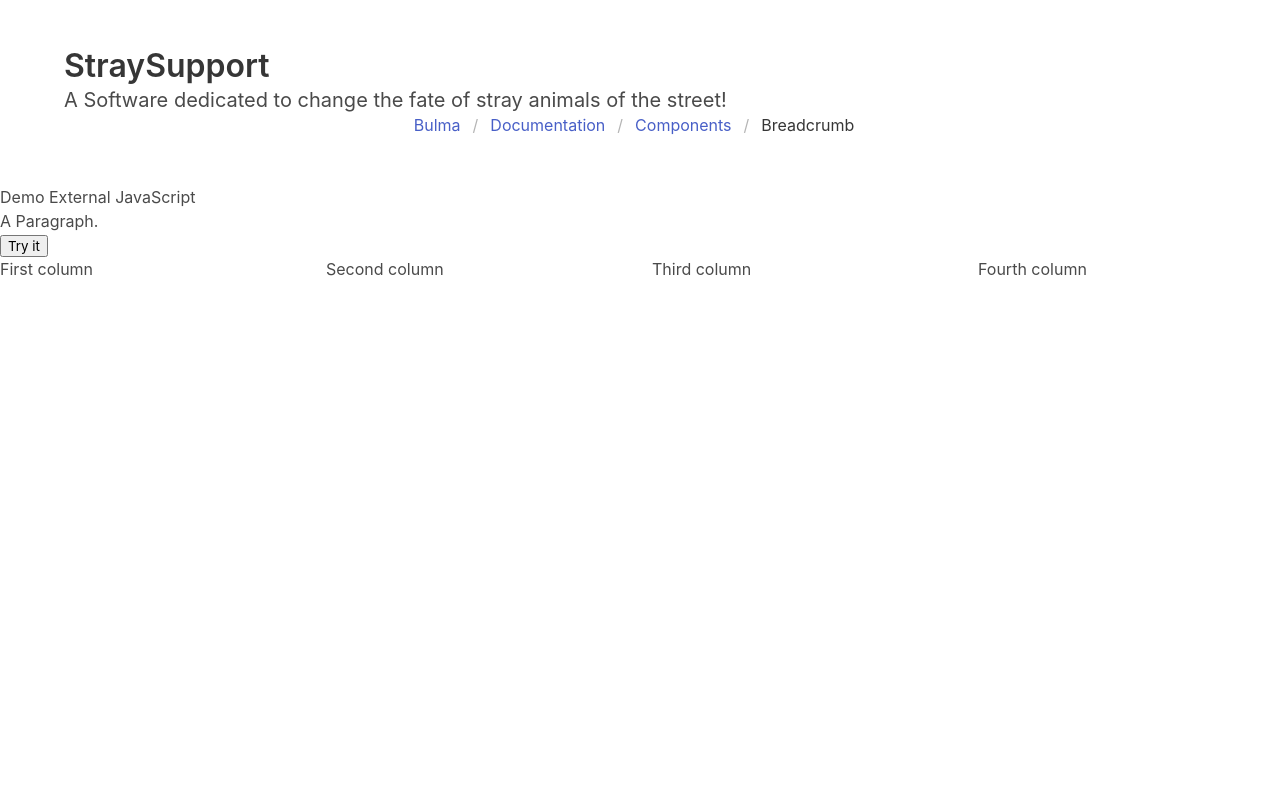
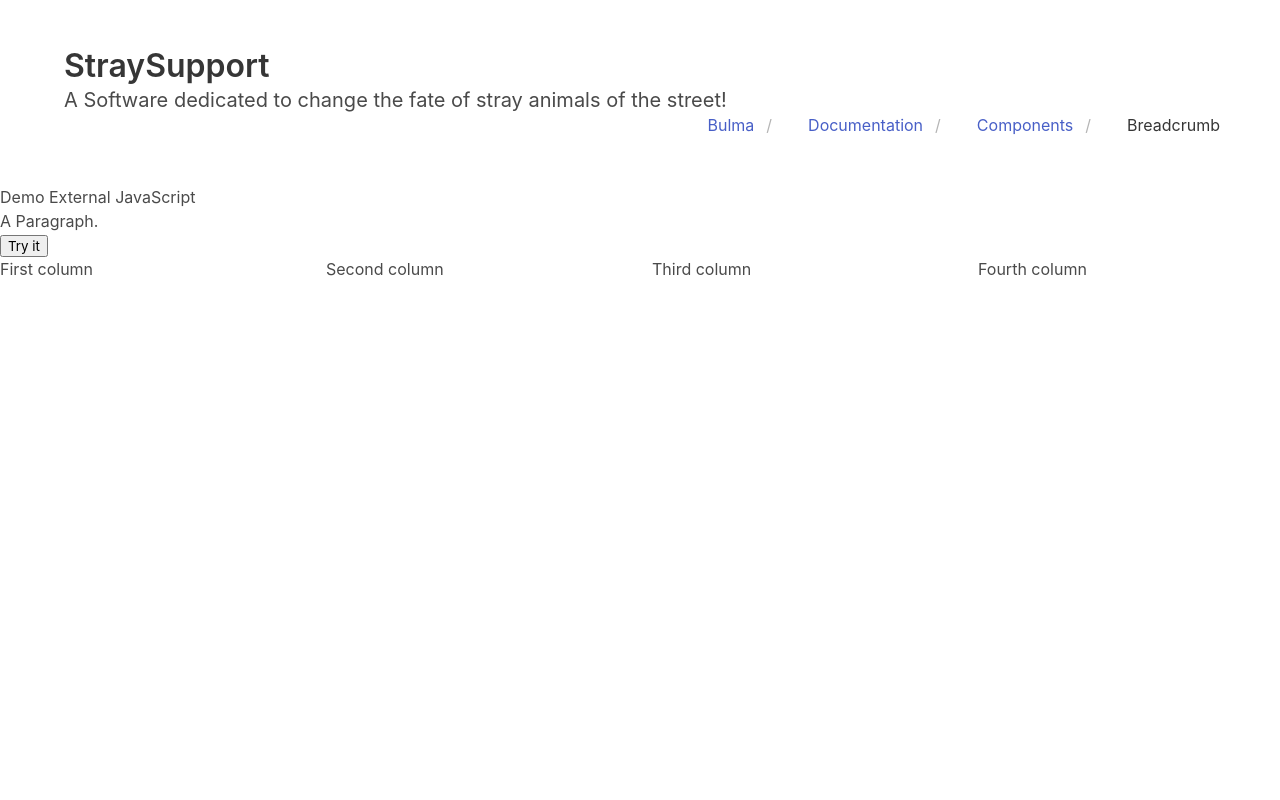
Before and after one commit to Adiakml/StraySupport, a plain HTML site: page index.html in a window 1280 px wide. Shown: the top 800 px of the page. Drawn offline with nearby package versions, Linux system fonts and the light colour scheme.

Commit message:
breadcrumb

```diff
--- a/index.html
+++ b/index.html
@@ -21,12 +21,40 @@
                 A Software dedicated to change the fate of stray animals of the street!
             </p>
         </div>
-        <nav class="breadcrumb is-centered" aria-label="breadcrumbs">
+        <nav class="breadcrumb is-right" aria-label="breadcrumbs">
             <ul>
-              <li><a href="#">Bulma</a></li>
-              <li><a href="#">Documentation</a></li>
-              <li><a href="#">Components</a></li>
-              <li class="is-active"><a href="#" aria-current="page">Breadcrumb</a></li>
+              <li>
+                <a href="#">
+                  <span class="icon is-small">
+                    <i class="fas fa-home" aria-hidden="true"></i>
+                  </span>
+                  <span>Bulma</span>
+                </a>
+              </li>
+              <li>
+                <a href="#">
+                  <span class="icon is-small">
+                    <i class="fas fa-book" aria-hidden="true"></i>
+                  </span>
+                  <span>Documentation</span>
+                </a>
+              </li>
+              <li>
+                <a href="#">
+                  <span class="icon is-small">
+                    <i class="fas fa-puzzle-piece" aria-hidden="true"></i>
+                  </span>
+                  <span>Components</span>
+                </a>
+              </li>
+              <li class="is-active">
+                <a href="#">
+                  <span class="icon is-small">
+                    <i class="fas fa-thumbs-up" aria-hidden="true"></i>
+                  </span>
+                  <span>Breadcrumb</span>
+                </a>
+              </li>
             </ul>
           </nav>
     </section>
```
